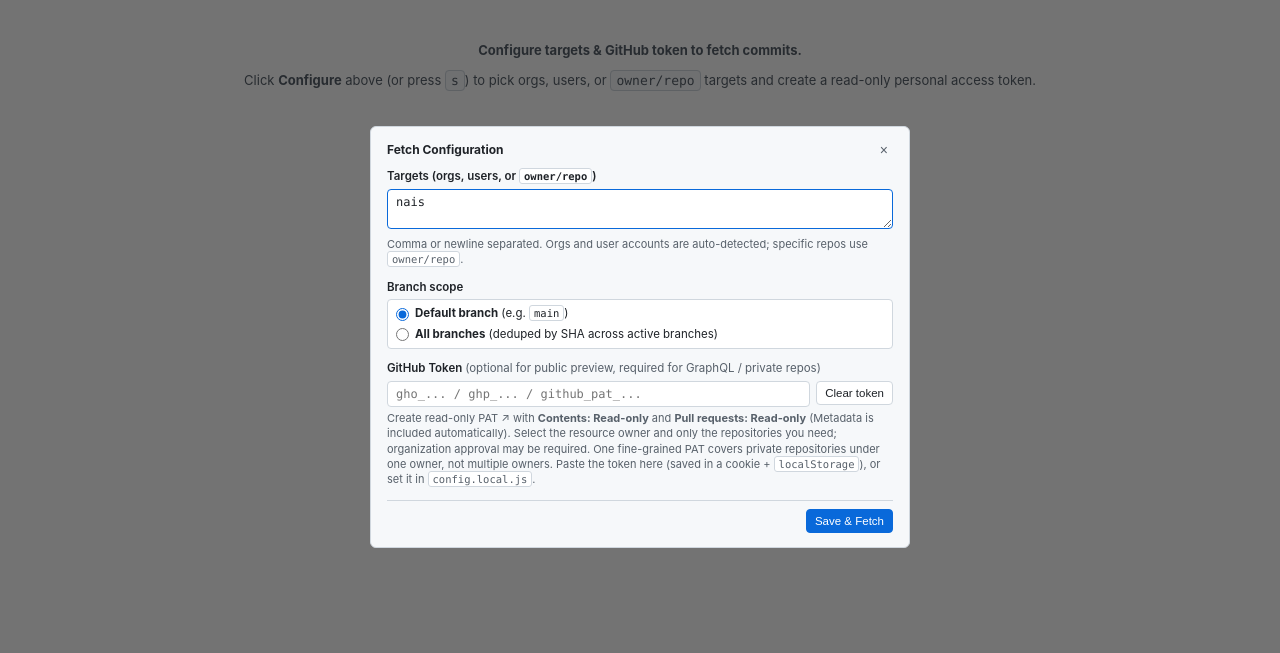
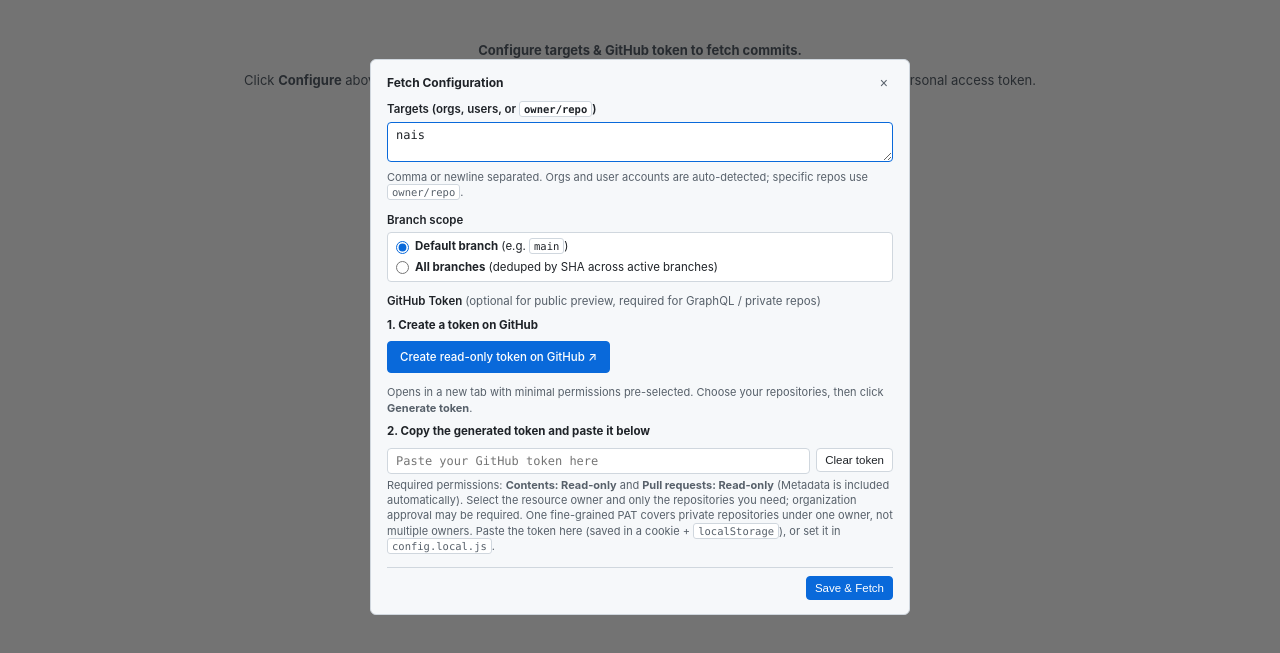
Before and after one commit to nais/git-dash, a plain HTML site: page index.html in a window 1280 px wide. Both pictures are taken after a click on the button "Configure". Shown: the part 63-716 px from the top of the page. Drawn offline with Linux system fonts and the light colour scheme; no server answers; a script that the page names is missing.

Commit message:
feat: make create token link more visible

```diff
--- a/index.html
+++ b/index.html
@@ -115,13 +115,18 @@
 
       <div class="field">
         <label for="token-input" class="field-label">GitHub Token <span class="muted">(optional for public preview, required for GraphQL / private repos)</span></label>
+        <div class="token-setup">
+          <strong>1. Create a token on GitHub</strong>
+          <a id="create-token-link" class="btn primary" href="https://github.com/settings/personal-access-tokens/new?name=git-dash&amp;description=Read-only+commit+dashboard&amp;expires_in=30&amp;contents=read&amp;pull_requests=read" target="_blank" rel="noopener noreferrer">Create read-only token on GitHub ↗</a>
+          <span class="field-hint">Opens in a new tab with minimal permissions pre-selected. Choose your repositories, then click <strong>Generate token</strong>.</span>
+          <strong>2. Copy the generated token and paste it below</strong>
+        </div>
         <div class="dialog-row">
-          <input id="token-input" type="password" placeholder="gho_... / ghp_... / github_pat_..." autocomplete="off" />
+          <input id="token-input" type="password" placeholder="Paste your GitHub token here" autocomplete="off" />
           <button id="clear-token-btn" class="btn" type="button" title="Clear saved token &amp; cache">Clear token</button>
         </div>
         <div class="field-hint">
-          <a id="create-token-link" href="https://github.com/settings/personal-access-tokens/new?name=git-dash&amp;description=Read-only+commit+dashboard&amp;expires_in=30&amp;contents=read&amp;pull_requests=read" target="_blank" rel="noopener noreferrer">Create read-only PAT ↗</a>
-          with <strong>Contents: Read-only</strong> and <strong>Pull requests: Read-only</strong> (Metadata is included automatically).
+          Required permissions: <strong>Contents: Read-only</strong> and <strong>Pull requests: Read-only</strong> (Metadata is included automatically).
           Select the resource owner and only the repositories you need; organization approval may be required.
           One fine-grained PAT covers private repositories under one owner, not multiple owners.
           Paste the token here (saved in a cookie + <code>localStorage</code>), or set it in <code>config.local.js</code>.
--- a/style.css
+++ b/style.css
@@ -657,6 +657,30 @@ tr.commit-row:hover .filter-chip {
   accent-color: var(--accent);
 }
 
+.token-setup {
+  display: flex;
+  flex-direction: column;
+  align-items: flex-start;
+  gap: 8px;
+  margin: 8px 0;
+  font-size: 11.5px;
+}
+
+.token-setup .btn {
+  display: inline-flex;
+  align-items: center;
+  height: auto;
+  min-height: 32px;
+  padding: 6px 12px;
+  white-space: normal;
+  text-decoration: none;
+}
+
+.token-setup .btn:focus-visible {
+  outline: 2px solid var(--accent);
+  outline-offset: 3px;
+}
+
 .dialog-row {
   display: flex;
   gap: 6px;
```
Also changed, not shown: 1 other file.
